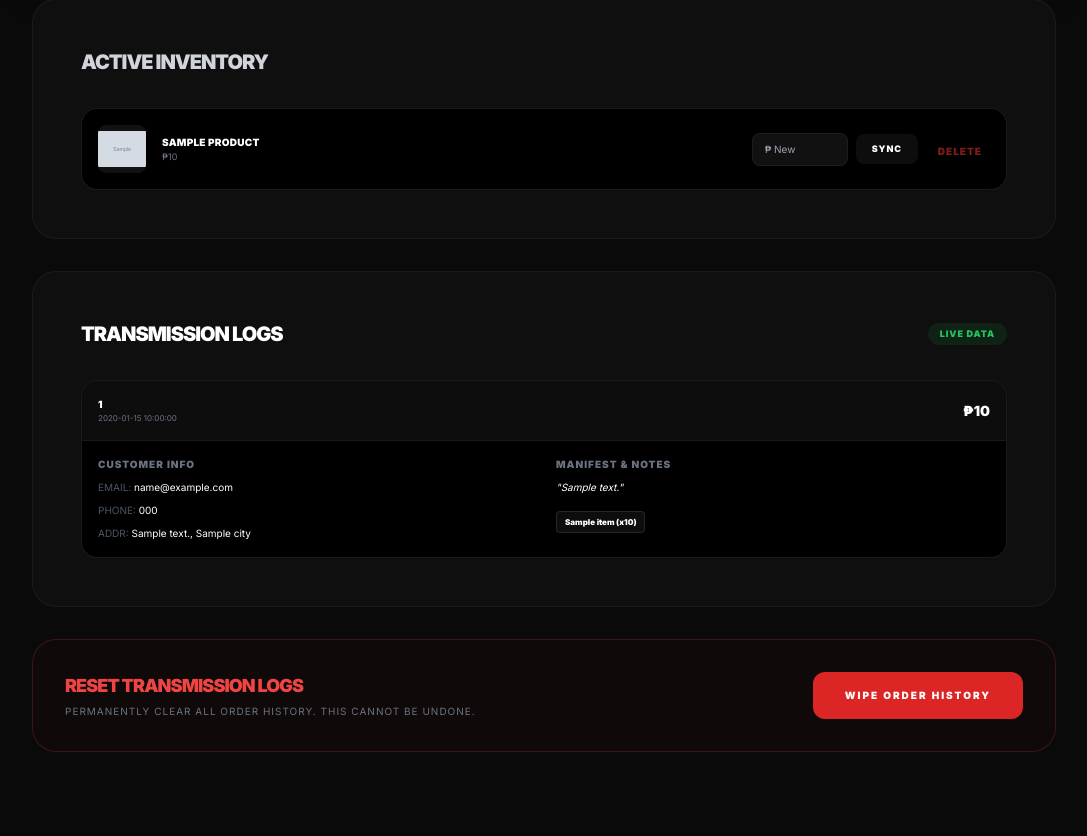
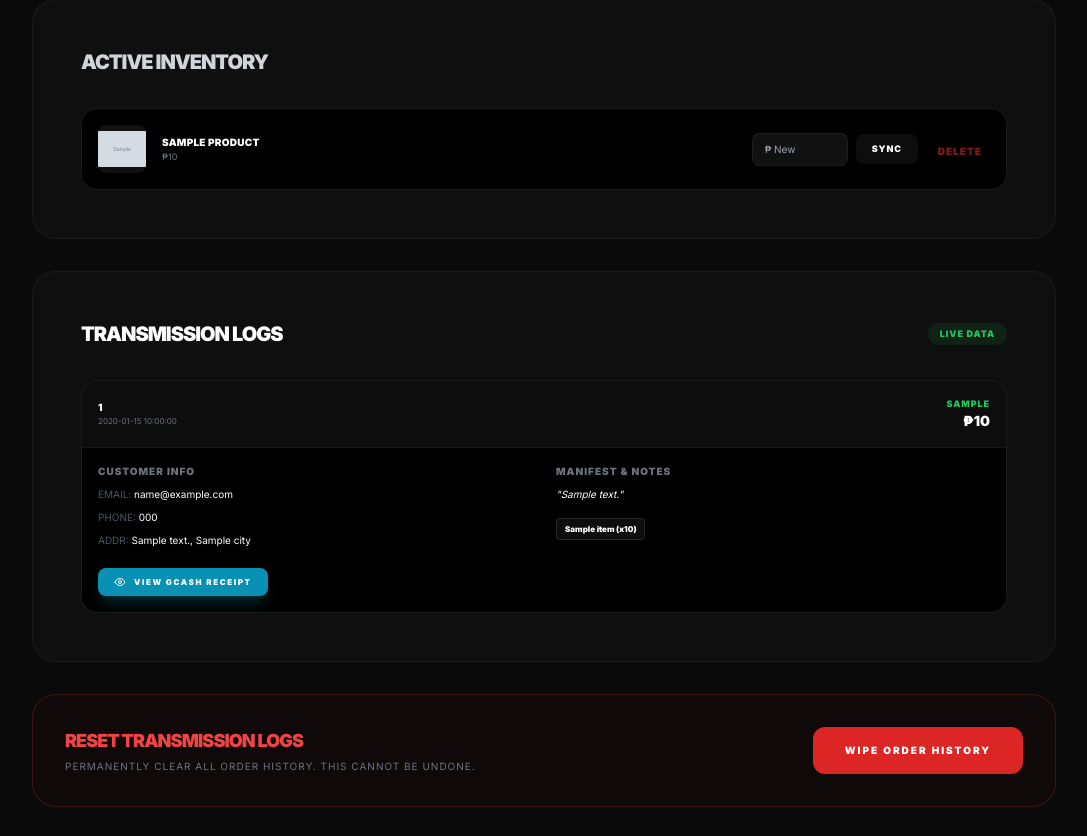
Before and after one commit to jaspher19/rr-caps, a Flask app: template templates/admin.html in a window 1280 px wide. Shown: the part 759-1595 px from the top of the page, without its empty margins (96-1183 px from the left). Before the commit the page ends 1511 px from the top, so only its background shows below. Run offline with Flask 3, Linux system fonts and the light colour scheme; the template is opened without the code that fills it: most values are stand-ins (such as "Sample title", 1, 10 or a date in 2020); grey boxes marked "Sample" are stand-in pictures; some libraries are stand-ins or nearby versions.

Commit message:
Admin: Enabled payment proof verification in Transmission Logs

```diff
--- a/templates/admin.html
+++ b/templates/admin.html
@@ -151,7 +151,12 @@
                         <p class="text-[10px] font-black text-white tracking-widest">{{ order.order_id }}</p>
                         <p class="text-[8px] text-gray-500 uppercase">{{ order.date }}</p>
                     </div>
-                    <p class="text-sm font-black">₱{{ order.total }}</p>
+                    <div class="text-right">
+                        <p class="text-[9px] font-black uppercase tracking-widest {% if order.payment_method == 'GCash / Instant Pay' %}text-cyan-400{% else %}text-green-500{% endif %}">
+                            {{ order.payment_method or 'COD' }}
+                        </p>
+                        <p class="text-sm font-black">₱{{ order.total }}</p>
+                    </div>
                 </div>
 
                 <div class="p-4 grid grid-cols-1 md:grid-cols-2 gap-6">
@@ -160,7 +165,18 @@
                         <p><span class="text-gray-600">EMAIL:</span> {{ order.email or 'N/A' }}</p>
                         <p><span class="text-gray-600">PHONE:</span> <span class="text-white">{{ order.phone or 'N/A' }}</span></p>
                         <p><span class="text-gray-600">ADDR:</span> {{ order.address or 'N/A' }}, {{ order.city or '' }}</p>
+
+                        {% if order.payment_proof %}
+                        <div class="pt-3">
+                            <a href="{{ order.payment_proof }}" target="_blank"
+                               class="inline-flex items-center bg-cyan-600 hover:bg-cyan-500 text-white text-[8px] font-black py-2 px-4 rounded-lg tracking-[0.2em] transition-all shadow-lg shadow-cyan-500/20">
+                                <svg class="w-3 h-3 mr-2" fill="none" stroke="currentColor" viewBox="0 0 24 24"><path stroke-linecap="round" stroke-linejoin="round" stroke-width="2" d="M15 12a3 3 0 11-6 0 3 3 0 016 0z"/><path stroke-linecap="round" stroke-linejoin="round" stroke-width="2" d="M2.458 12C3.732 7.943 7.523 5 12 5c4.478 0 8.268 2.943 9.542 7-1.274 4.057-5.064 7-9.542 7-4.477 0-8.268-2.943-9.542-7z"/></svg>
+                                VIEW GCASH RECEIPT
+                            </a>
+                        </div>
+                        {% endif %}
                     </div>
+
                     <div class="text-[10px] space-y-2">
                         <p class="text-gray-500 uppercase tracking-widest font-bold">Manifest & Notes</p>
                         <p class="text-white italic">"{{ order.description or 'No extra instructions.' }}"</p>
@@ -168,7 +184,7 @@
                             {% if order.items and order.items is iterable %}
                                 {% for item in order.items %}
                                 <span class="bg-white/5 border border-white/10 px-2 py-1 rounded text-[8px] font-bold">
-                                    {{ item.name }} (x{{ item.qty }})
+                                    {{ item.name }} (x{{ item.qty or item.quantity }})
                                 </span>
                                 {% endfor %}
                             {% else %}
```
